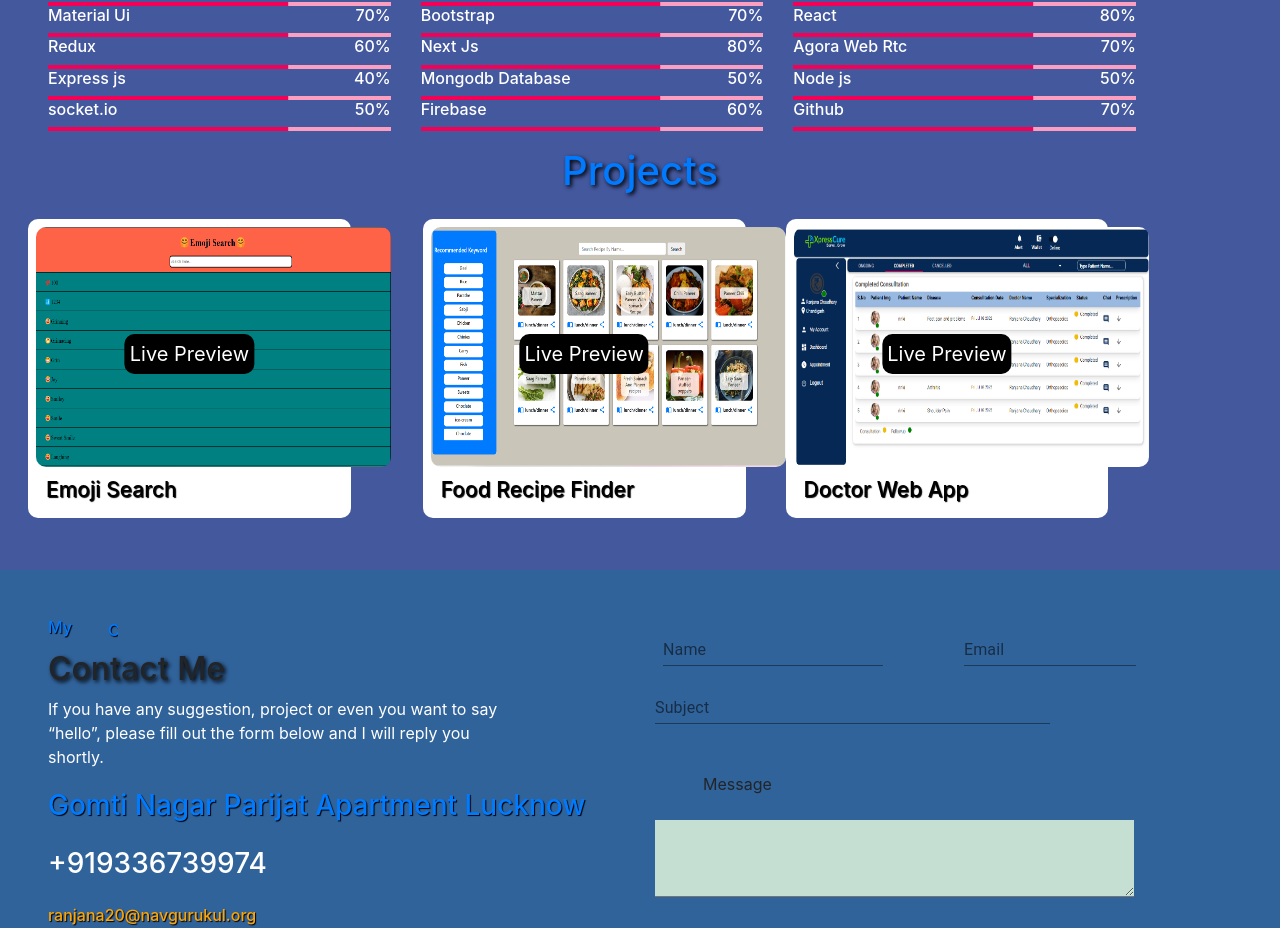
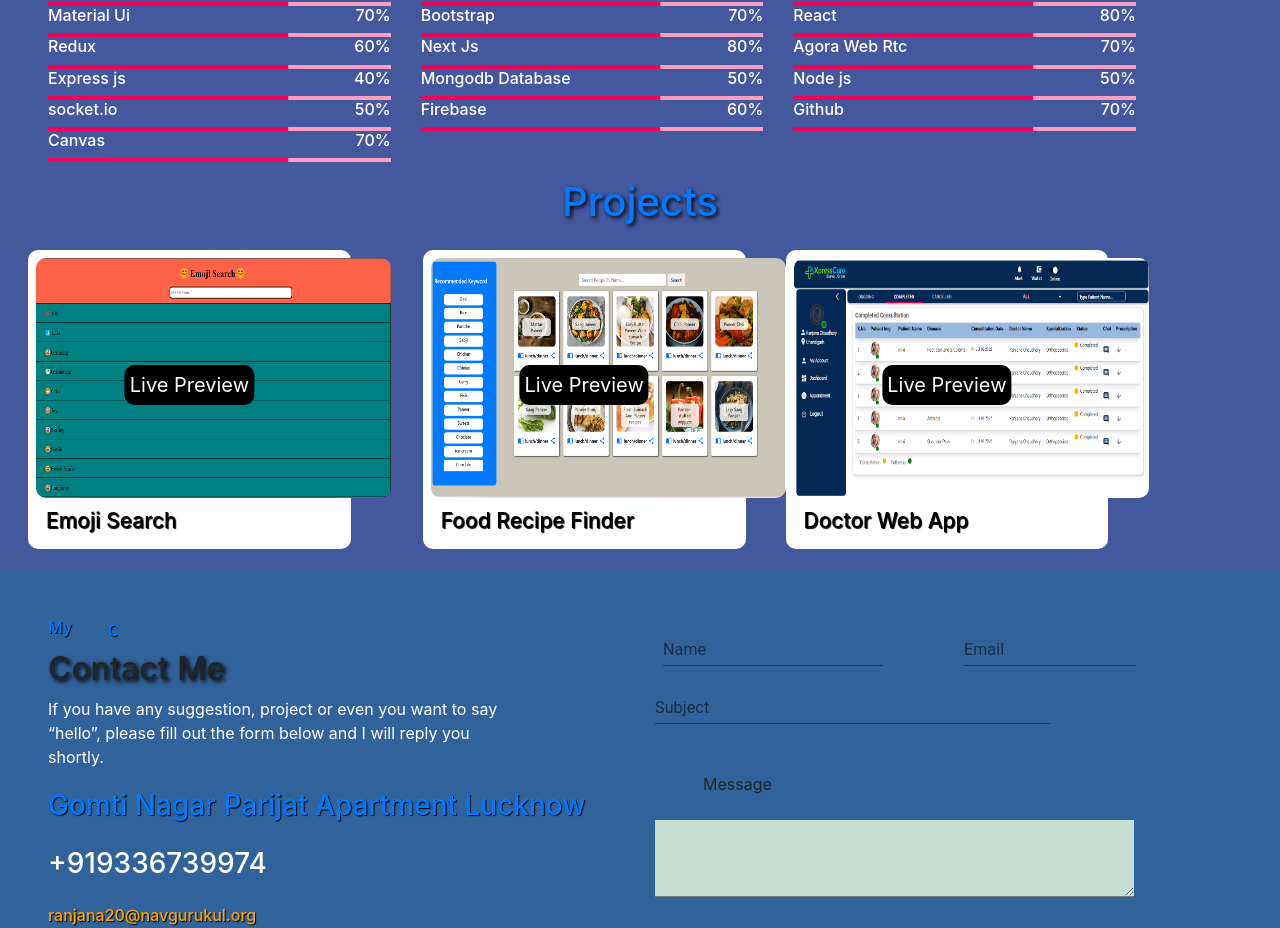
Before and after one commit to ranjana980/my-porfolio, a React (Create React App) app: page / in a window 1280 px wide. Shown: the part 2230-3158 px from the top of the page. Built offline with nearby package versions, Linux system fonts and the light colour scheme.

Commit message:
resposive changes

```diff
--- a/src/Components/Resume.js
+++ b/src/Components/Resume.js
@@ -179,6 +179,12 @@ export default function MyPortFolio() {
                             <LinearProgress variant="determinate" color="secondary" value={70} />
                         </div>
                     </div>
+                    <div className='row '>
+                        <div className='col-md-4  col-sm-5 col-xs-3'>
+                            <div className='d-flex' style={{ justifyContent: 'space-between', color: 'white' }} ><h6>Canvas</h6><h6>70%</h6></div>
+                            <LinearProgress variant="determinate" color="secondary" value={70} />
+                        </div>
+                    </div>
                 </div>
                 <div>
                     <h1 className='mt-3 text-center' style={{ color: 'rgb(0, 123, 255)', textShadow: '2px 2px 4px  #000000', }}>Projects</h1>
--- a/src/resposive.css
+++ b/src/resposive.css
@@ -73,7 +73,7 @@
   }
   .bg-skyblue {
     z-index: 1;
-    width: 72%;
+    width: 100%;
     position: fixed;
     background-color: black;
     filter: drop-shadow(-3px 9px 7px);
@@ -99,7 +99,7 @@
   .Portfolio {
     max-height: 187rem;
     background-color: #44589e;
-    min-height: 167rem;
+    min-height: 172rem;
   }
   .p-sm-5{
     padding: 15px;
@@ -169,6 +169,7 @@
 
   .About {
     height: 80rem;
+    overflow: hidden;
     flex-wrap: wrap;
   }
   .Home img {
@@ -188,7 +189,7 @@
 }
 .bg-white {
   margin-left: 43px !important;
-  width: 59%;
+  width: 68%;
   background-color: #fff!important;
   margin-top: 10px;
 }
```
